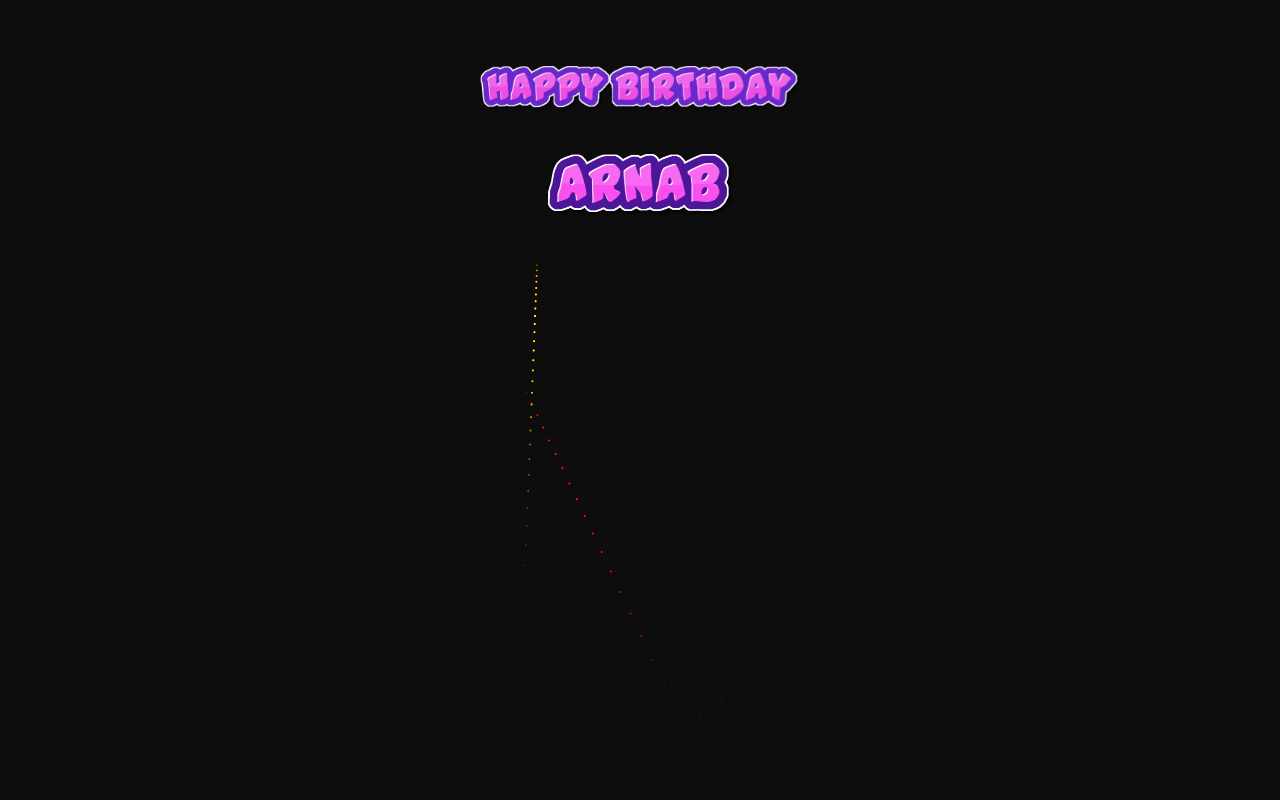
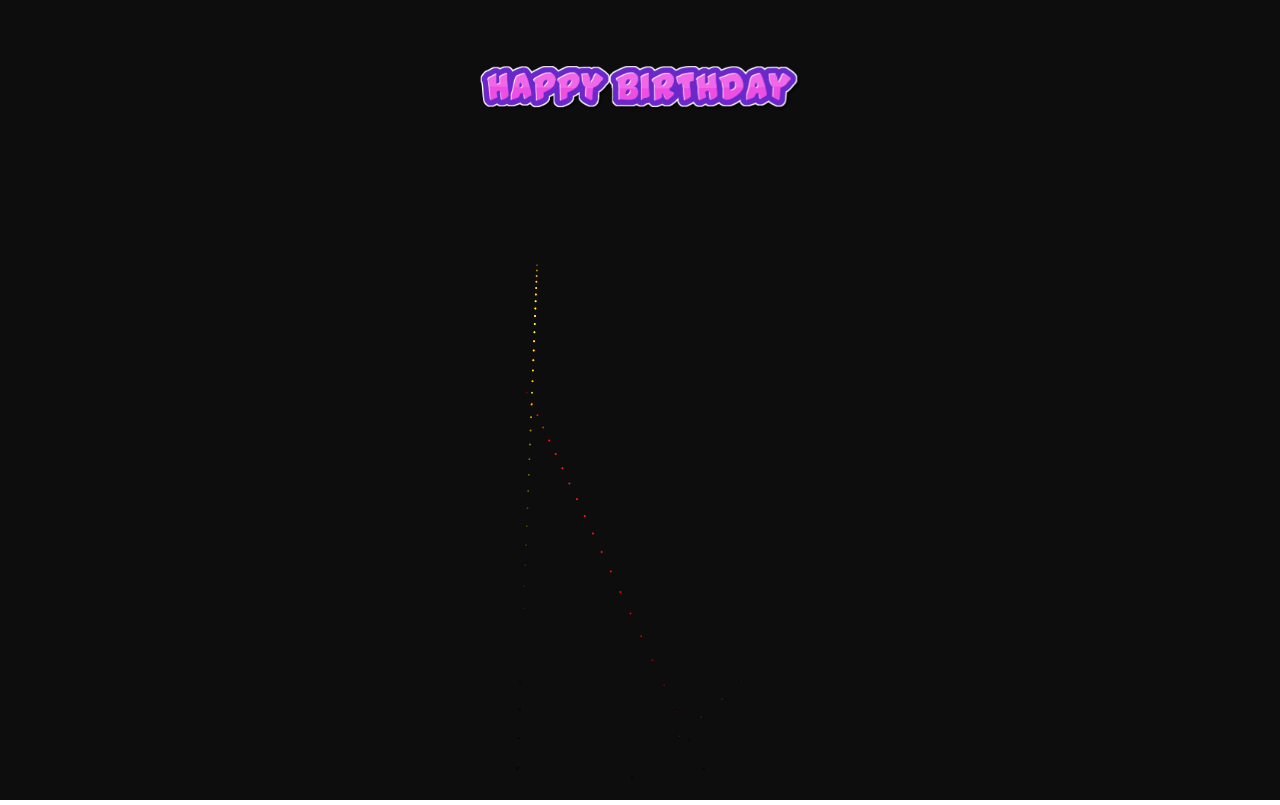
Before and after one commit to subrata94/bday_wish, a plain HTML site: page index.html in a window 1280 px wide. Drawn offline with nearby package versions, Linux system fonts and the light colour scheme; animation ran at ten frames a second.

Commit message:
Update index.html

```diff
--- a/index.html
+++ b/index.html
@@ -17,7 +17,7 @@
             <img src="happy1.png" class="img-responsive">
         </div>
         <div class="ani pulse">
-            <img src="Arnab.png" class="img-responsive">
+            <!-- <img src="Arnab.png" class="img-responsive">-->
         </div>
         <canvas id="birthday"></canvas>
         <script src="js/style.js"></script>
```
